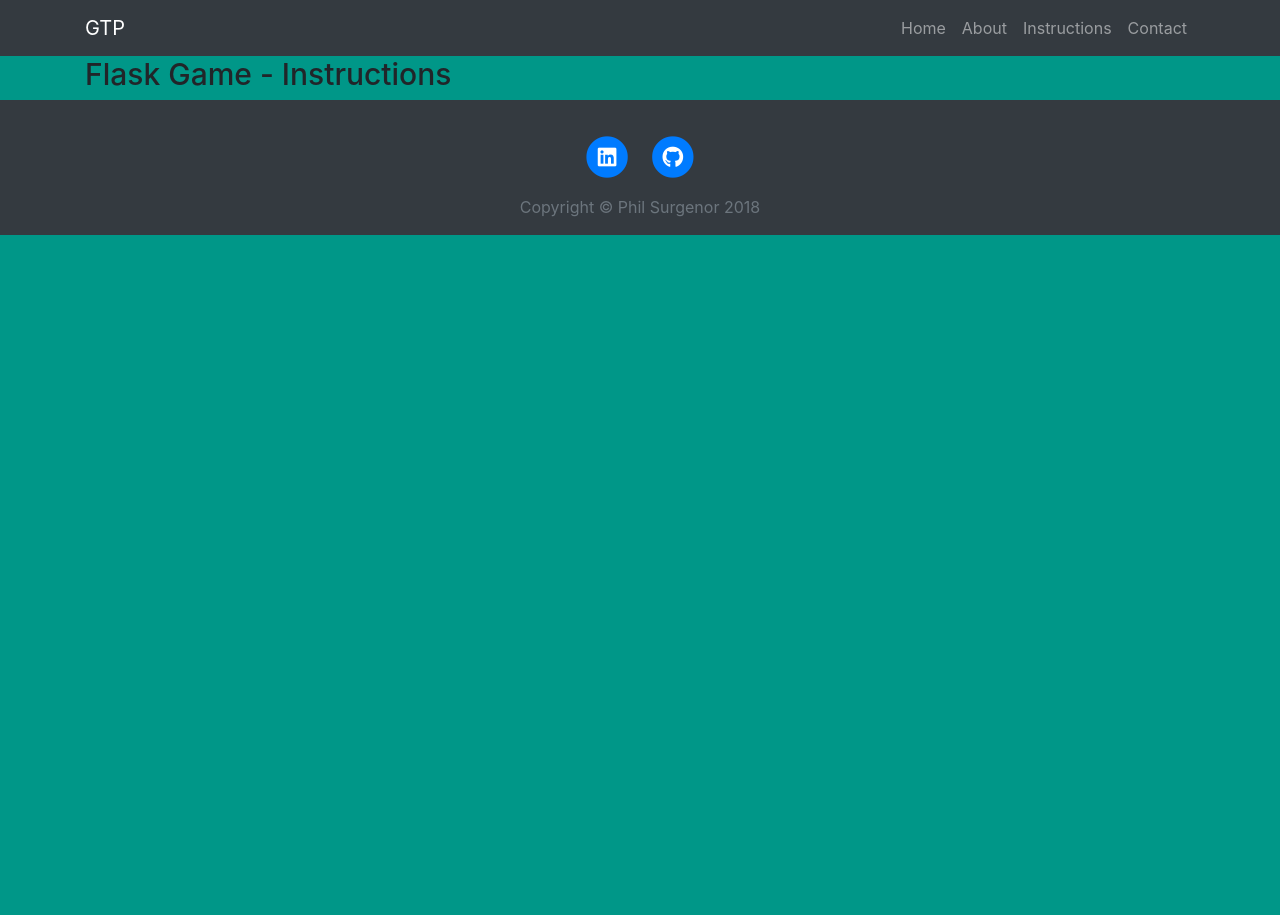
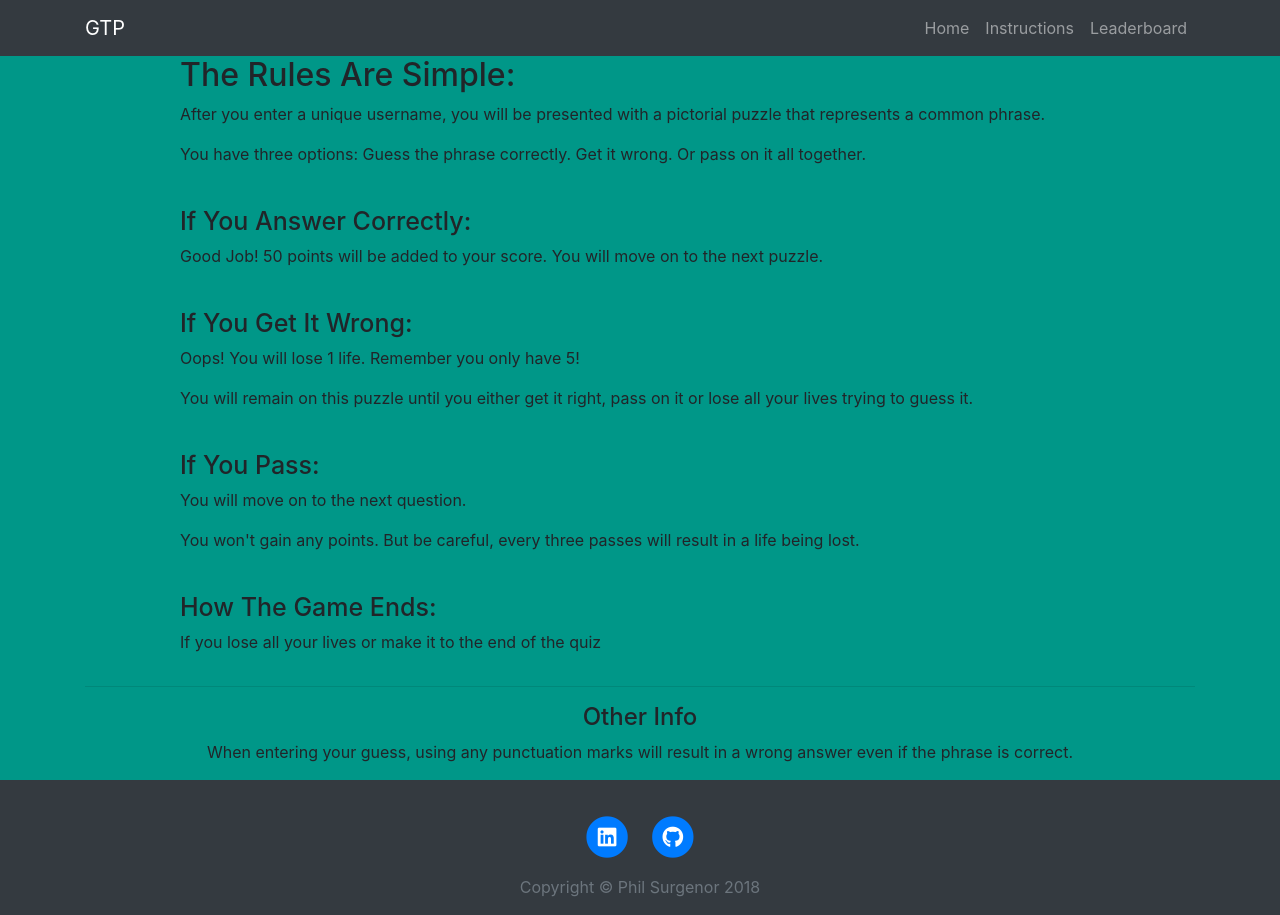
Before and after one commit to Code-Institute-Submissions/milestone3, a Flask app: page /instructions in a window 1280 px wide. Before the commit the page ends 235 px from the top, so only its background shows below. Run offline with Flask 2, Linux system fonts and the light colour scheme; some libraries are stand-ins or nearby versions.

Commit message:
Added Instructions and Leaderboard pages

```diff
--- a/flask-game/run.py
+++ b/flask-game/run.py
@@ -265,9 +265,13 @@ def about():
 def instructions():
   return render_template("instructions.html")
 
-@app.route('/contact')
-def contact():
-  return render_template("contact.html")
+@app.route('/leaderboard')
+def leaderboard():
+  userScores = show_final_scores()
+  return render_template(
+  "leaderboard.html",
+  userScores=userScores
+  )
 
 
 app.run(host=os.getenv('IP'), port=int(os.getenv('PORT')), debug=True)
--- a/flask-game/templates/base.html
+++ b/flask-game/templates/base.html
@@ -24,13 +24,10 @@
               <a class="nav-link" href="{{ url_for('index') }}">Home</a>
             </li>
             <li class="nav-item">
-              <a class="nav-link" href="{{ url_for('about') }}">About</a>
-            </li>
-            <li class="nav-item">
               <a class="nav-link" href="{{ url_for('instructions') }}">Instructions</a>
             </li>
             <li class="nav-item">
-              <a class="nav-link" href="{{ url_for('contact') }}">Contact</a>
+              <a class="nav-link" href="{{ url_for('leaderboard') }}">Leaderboard</a>
             </li>
           </ul>
         </div>
@@ -53,7 +50,7 @@
           <div class="col-lg-8 col-md-10 mx-auto">
             <ul class="list-inline text-center">
               <li class="list-inline-item">
-                <a href="#">
+                <a href="https://www.linkedin.com/in/phil-surgenor/" target="_blank">
                   <span class="fa-stack fa-lg">
                     <i class="fa fa-circle fa-stack-2x"></i>
                     <i class="fab fa-linkedin fa-stack-1x fa-inverse"></i>
@@ -61,7 +58,7 @@
                 </a>
               </li>
               <li class="list-inline-item">
-                <a href="#">
+                <a href="https://github.com/PhilSurgenor" target="_blank">
                   <span class="fa-stack fa-lg">
                     <i class="fa fa-circle fa-stack-2x"></i>
                     <i class="fab fa-github fa-stack-1x fa-inverse"></i>
@@ -85,8 +82,5 @@
 
 {% block javascript %}
 {% endblock %}
-<script>
-
-</script>
     </body>
 </html>
--- a/flask-game/templates/instructions.html
+++ b/flask-game/templates/instructions.html
@@ -1,11 +1,45 @@
 {% extends 'base.html' %}
 
 {% block content %}
-    <section class="main">
+    <section class="info">
         <div class="container">
+
+
             <div class="row">
-                <div class="col-md-12">
-                  <h1>Flask Game - Instructions</h1>
+                <div class="col-sm-10 mx-auto">
+                    <h2>The Rules Are Simple:</h2>
+                    <p>After you enter a unique username, you will be presented with a pictorial puzzle that represents a common phrase.</p>
+                    <p>You have three options: Guess the phrase correctly. Get it wrong. Or pass on it all together.</p>
+
+                    <br>
+
+                    <h3>If You Answer Correctly:</h3>
+                    <p>Good Job! 50 points will be added to your score. You will move on to the next puzzle.</p>
+
+                    <br>
+
+                    <h3>If You Get It Wrong:</h3>
+                    <p>Oops! You will lose 1 life. Remember you only have 5!</p>
+                    <p>You will remain on this puzzle until you either get it right, pass on it or lose all your lives trying to guess it.</p>
+
+                    <br>
+
+                    <h3>If You Pass:</h3>
+                    <p>You will move on to the next question.</p>
+                    <p>You won't gain any points. But be careful, every three passes will result in a life being lost.</p>
+
+                    <br>
+
+                    <h3>How The Game Ends:</h3>
+                    <p>If you lose all your lives or make it to the end of the quiz</p>
+                </div>
+            </div>
+
+            <div class="row">
+                <div class="col-md-12 text-center">
+                    <hr>
+                    <h4>Other Info</h4>
+                    <p>When entering your guess, using any punctuation marks will result in a wrong answer even if the phrase is correct.</p>
                 </div>
             </div>
         </div>
```
Also changed, not shown: flask-game/templates/leaderboard.html (added, +47 -0 lines).
